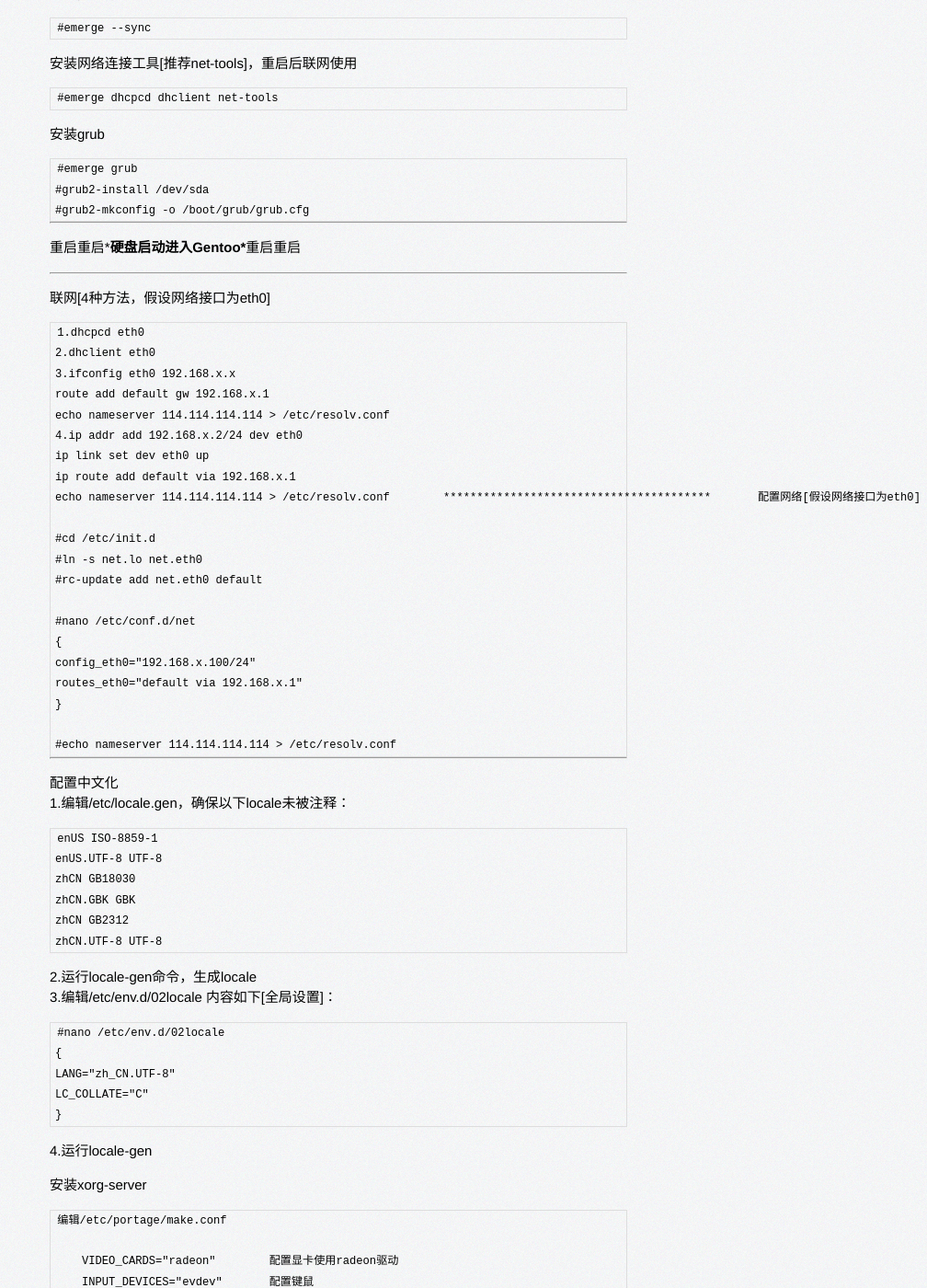
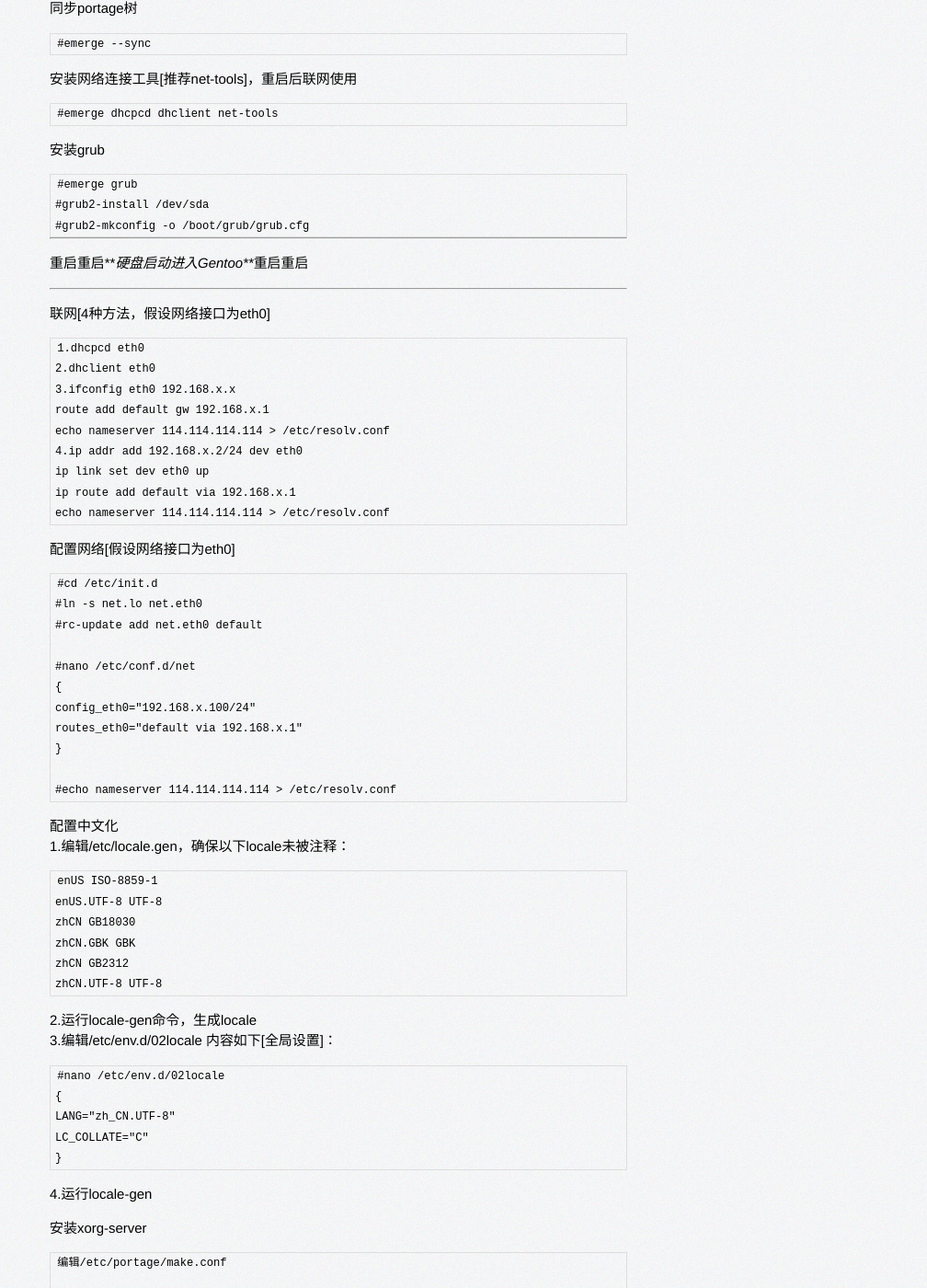
Before and after one commit to iiipod/iiipod.github.com, a Jekyll site: the page built from _posts/2015-09-20-Gentoo快速安装.markdown, in a window 1280 px wide and 1400 px high, scrolled down 1045 px. Shown: the whole window at 92% size, without its empty margins (272-1280 px from the left). Built offline with Jekyll 4.4.1, drawn with Linux system fonts in a browser that asks for light colours; Markdown is read by kramdown in place of the engine named in the settings; some of the changed text lies outside the part shown.

Commit message:
2015年 09月 20日 星期日 11:32:17 CST

```diff
--- a/_posts/2015-09-20-Gentoo快速安装.markdown
+++ b/_posts/2015-09-20-Gentoo快速安装.markdown
@@ -11,7 +11,8 @@
     #fdisk /dev/sda
 
 挂载
-    #mount /dev/sda1 /mnt \***假设sda1为根[/]分区,没有boot分区，没有swap分区\***
+
+    #mount /dev/sda1 /mnt \*\*\*假设sda1为根[/]分区,没有boot分区，没有swap分区\*\*\*
 
 下载stage3和portage包
 
@@ -63,7 +64,7 @@
 
 ****************************************
 
-重启重启\***硬盘启动进入Gentoo\***重启重启
+重启重启\*\**硬盘启动进入Gentoo\*\**重启重启
 
 ****************************************
 联网[4种方法，假设网络接口为eth0]
@@ -77,7 +78,7 @@
     ip link set dev eth0 up
     ip route add default via 192.168.x.1
     echo nameserver 114.114.114.114 > /etc/resolv.conf
-****************************************
+
 配置网络[假设网络接口为eth0]
 
     #cd /etc/init.d
@@ -92,7 +93,6 @@
 
     #echo nameserver 114.114.114.114 > /etc/resolv.conf
 
-****************************************
 配置中文化
 1.编辑/etc/locale.gen，确保以下locale未被注释：
 
```
Also changed, not shown: other parts of _posts/2015-09-20-Gentoo快速安装.markdown (+4 -1 lines).
